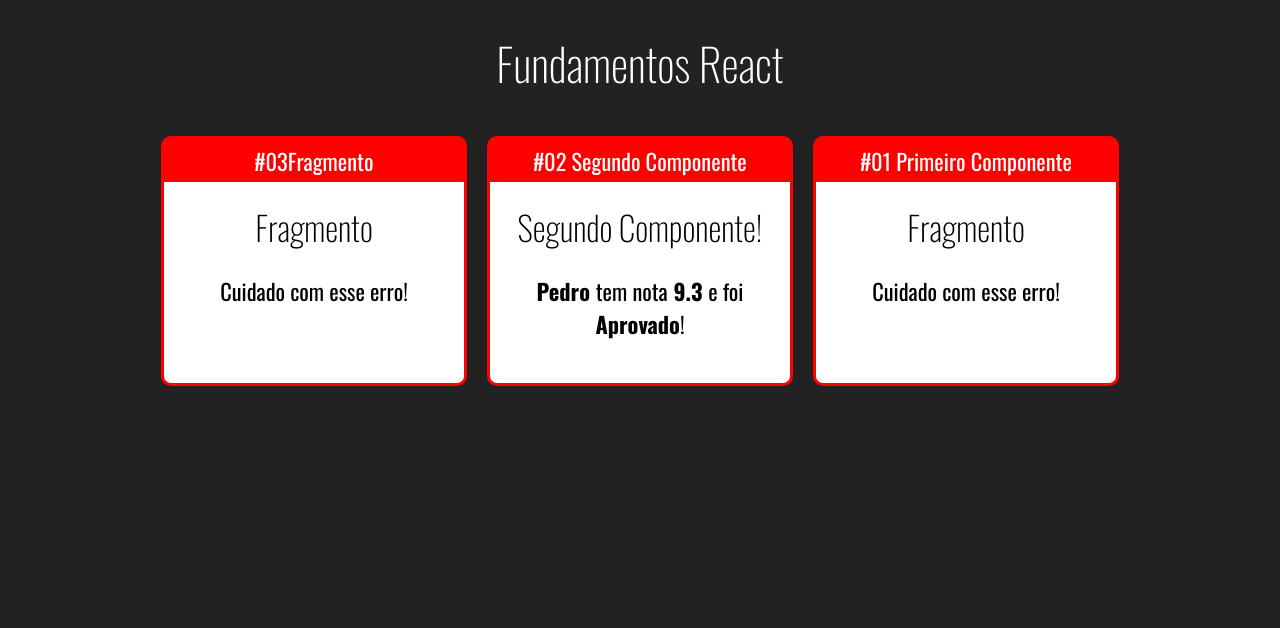
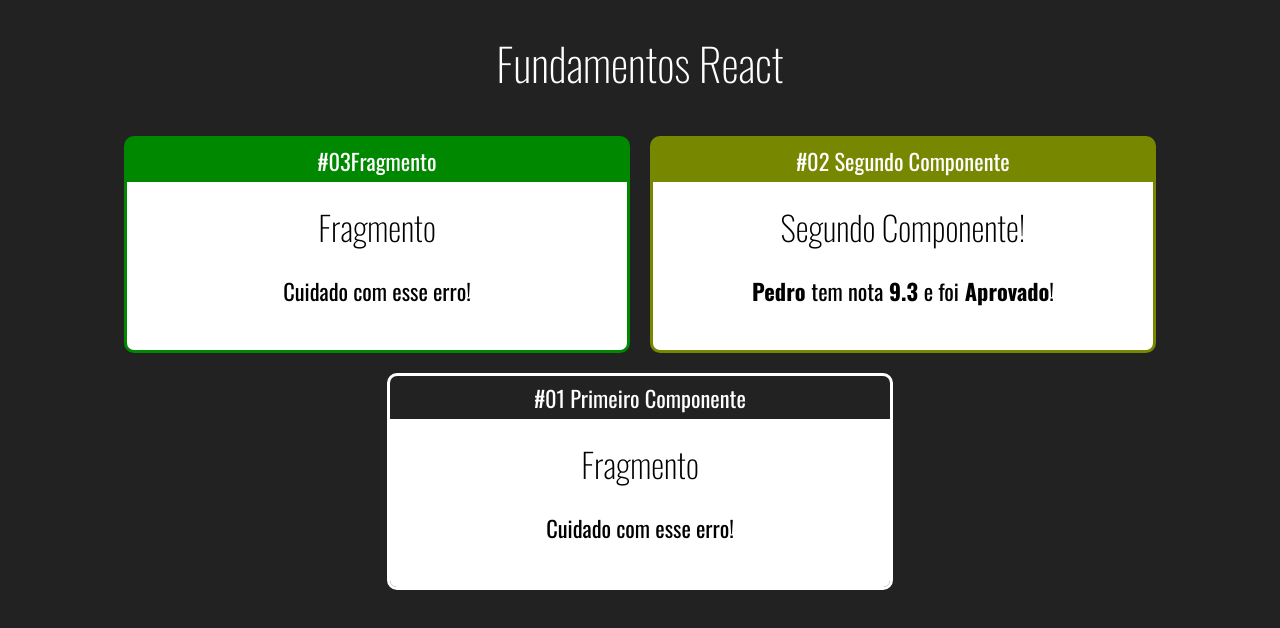
Before and after one commit to Henrique-Franca/Clear-Fundametos-React, a React (Create React App) app: page / in a window 1280 px wide. Shown: the top 628 px of the page. Built offline with nearby package versions, Linux system fonts and the light colour scheme.

Commit message:
Componente Card #03

```diff
--- a/src/App.jsx
+++ b/src/App.jsx
@@ -15,17 +15,17 @@
         <h1>Fundamentos React </h1>
 
         <div className="Cards">
-        <Cards titulo="#03Fragmento">
+        <Cards titulo="#03Fragmento" color="#080">
         <Fragmento/>
         </Cards>
 
-        <Cards titulo="#02 Segundo Componente">
+        <Cards titulo="#02 Segundo Componente" color="#780">
         <ComParametro
         titulo='Segundo Componente!'
         aluno='Pedro' nota={9.3}/>
         </Cards>
 
-        <Cards titulo="#01 Primeiro Componente">
+        <Cards titulo="#01 Primeiro Componente" color='660'>
         <Fragmento/>
         </Cards>
         </div>
--- a/src/conponents/layout/Cards.css
+++ b/src/conponents/layout/Cards.css
@@ -1,15 +1,14 @@
 .Card{
 
-    background-color: red;
-    border: 3px solid red;
+    border: 3px solid ;
     border-radius: 10px;
     overflow: hidden;
     margin: 10px ;
 
     display: flex;
     flex-direction: column;
-    min-width: 300px;
-    max-width: 300px;
+    min-width: 500px;
+    max-width: 500px;
 
 
 }
--- a/src/conponents/layout/Cards.jsx
+++ b/src/conponents/layout/Cards.jsx
@@ -3,8 +3,19 @@
 
 export default (props) =>{
 
+    const cardStyle = {
+
+        backgroundColor : props.color,
+        borderColor: props.color
+
+
+    }
+
     return (
-        <div className="Card">
+        <div className="Card" style={{
+            backgroundColor : props.color,
+            borderColor: props.color
+            }}>
             <div className="Title">{props.titulo}</div>
             <div className="Content">
                 {props.children}
```
